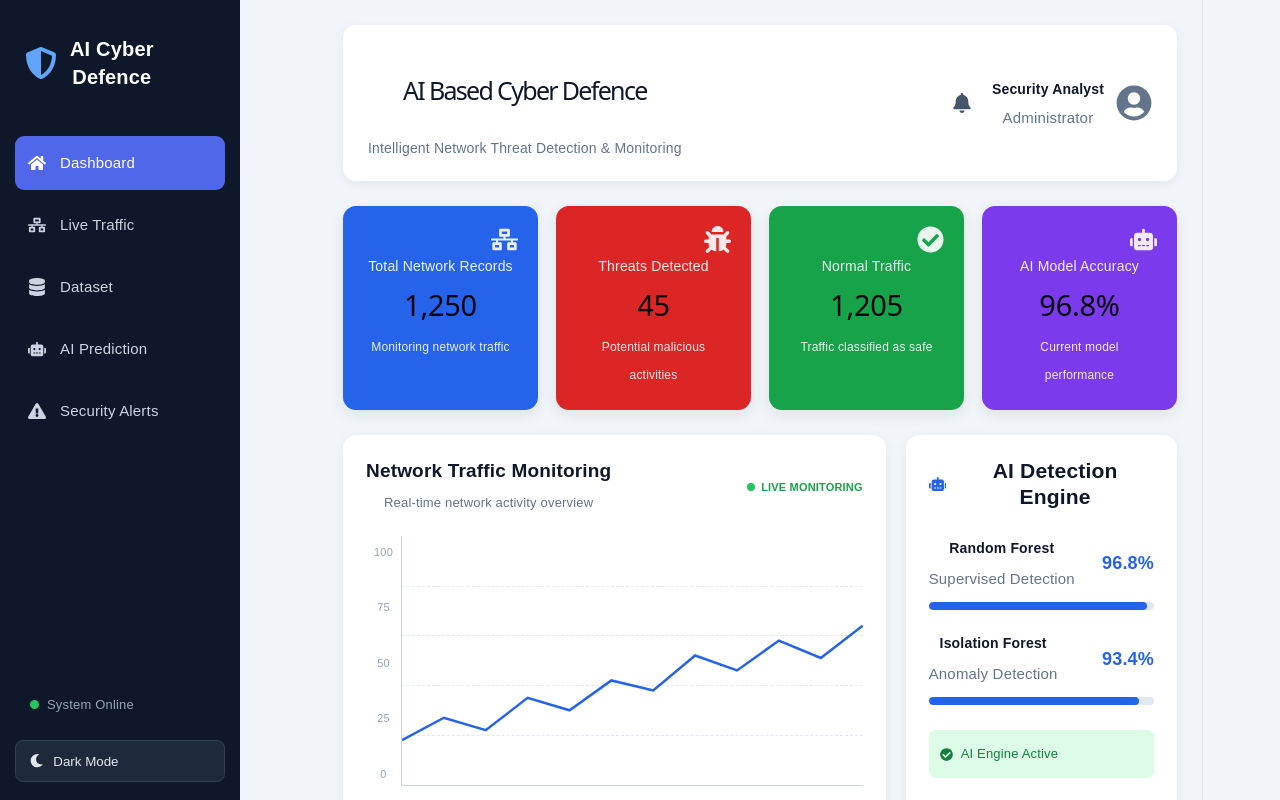
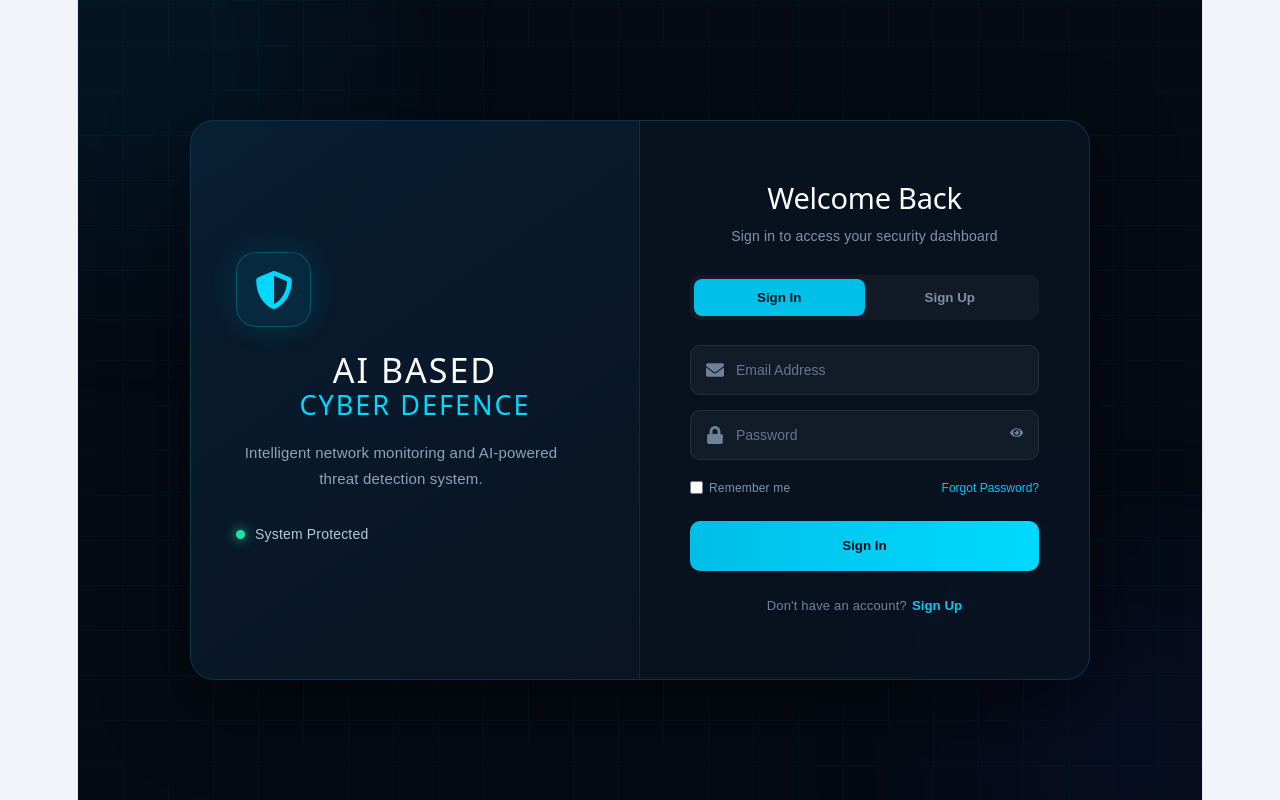
Before and after one commit to ydvayushi/AI-based-Cyber-Defense-System, a React app in the folder AI-Based_Cyber_Defence_System/frontend/: page / in a window 1280 px wide. Shown: the top 800 px of the page. Built offline with nearby package versions, Linux system fonts and the light colour scheme; the HTML template or start-up script is replaced by a standard one.

Commit message:
Update login and user profile integration

```diff
--- a/AI-Based_Cyber_Defence_System/frontend/src/App.jsx
+++ b/AI-Based_Cyber_Defence_System/frontend/src/App.jsx
@@ -22,10 +22,13 @@ import {
   FaBug,
   FaLock,
 } from "react-icons/fa";
-
+import UserDashboard from "./User_Dashboard";
+import Login from "./Login";
+import "./App.css";
 import "./App.css";
 
 function App() {
+  const [isLoggedIn, setIsLoggedIn] = useState(false);
   const [activeMenu, setActiveMenu] = useState("Dashboard");
   const [darkMode, setDarkMode] = useState(false);
   const [dataset, setDataset] = useState(null);
@@ -355,6 +358,10 @@ function App() {
       name: "Security Alerts",
       icon: <FaExclamationTriangle />,
     },
+    {
+  name: "User Profile",
+  icon: <FaUserCircle />,
+},
   ];
 
   /*
@@ -390,6 +397,11 @@ function App() {
     "#f59e0b",
     "#06b6d4",
   ];
+  if (!isLoggedIn) {
+  return (
+    <Login onLogin={() => setIsLoggedIn(true)} />
+  );
+}
 
   return (
     <div className={darkMode ? "app dark-mode" : "app"}>
@@ -457,7 +469,10 @@ function App() {
               <small>Administrator</small>
             </div>
 
-            <FaUserCircle className="user" />
+           <FaUserCircle
+  className="user"
+  onClick={() => setActiveMenu("User Profile")}
+/>
           </div>
         </div>
 
@@ -1214,6 +1229,11 @@ function App() {
             </div>
           </div>
         )}
+        {/* USER PROFILE */}
+
+{activeMenu === "User Profile" && (
+  <UserDashboard />
+)}
       </main>
     </div>
   );
--- a/AI-Based_Cyber_Defence_System/frontend/src/User_Dashboard.jsx
+++ b/AI-Based_Cyber_Defence_System/frontend/src/User_Dashboard.jsx
@@ -1,6 +1,6 @@
 import React from "react";
 import { FaUserCircle } from "react-icons/fa";
-import "./UserProfile.css";
+import "./User_Dashboard.css";
 
 function UserProfile() {
   return (
```
